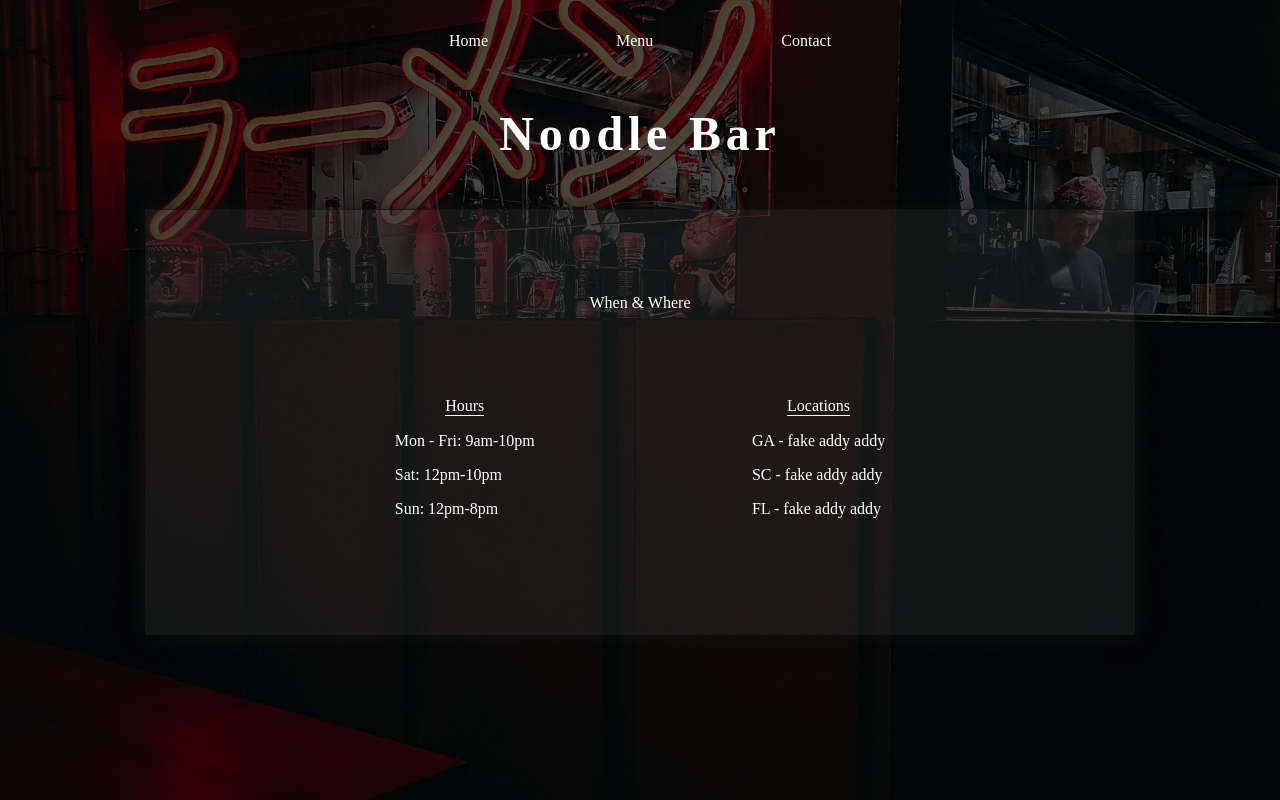
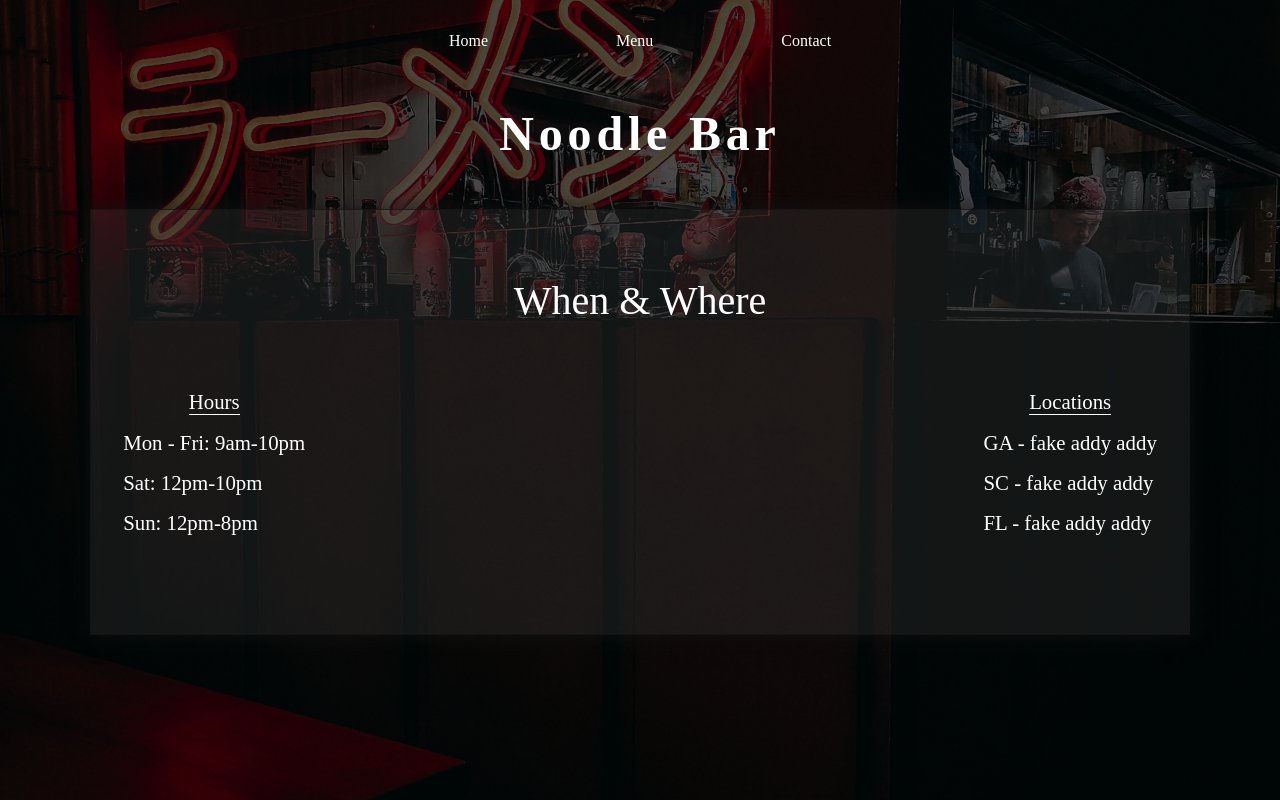
Before and after one commit to Marshnme/Restaurant-HomePage, a website built with webpack: page dist/index.html in a window 1280 px wide. Both pictures are taken after a click on the element "Home". Built offline with nearby package versions, Linux system fonts and the light colour scheme.

Commit message:
font size changes

```diff
--- a/src/style.css
+++ b/src/style.css
@@ -79,7 +79,7 @@ main{
     padding:2rem;
     border:1px solid rgba(20, 19, 19, 0.8);
     /* height:45vh; */
-    min-width:85%;
+    min-width:95%;
     box-shadow: 0px 0px 20px #141313cc ;
     background-color: rgba(70, 67, 67, 0.274);
     display:flex;
@@ -89,12 +89,13 @@ main{
 
 .info-contain-title{
     text-align: center;
+    font-size: 2.5rem;
 }
 
 
 .info-content-container{
     display: flex;
-    justify-content: space-evenly;
+    justify-content: space-between;
     padding:2rem 0;
 }
 
@@ -102,6 +103,7 @@ main{
     display: flex;
     flex-flow: column nowrap;
     gap:1rem;
+    font-size: 1.3rem;
 }
 
 .content-titles{
```
